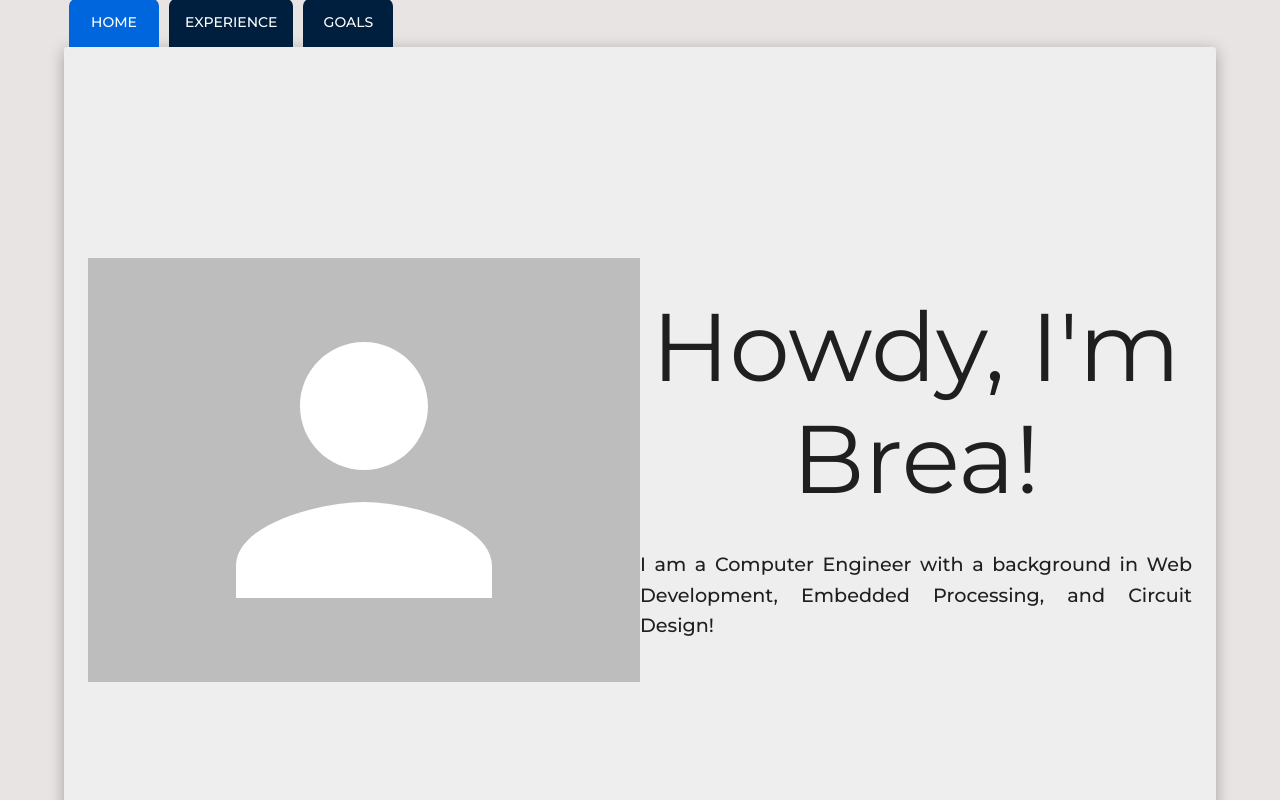
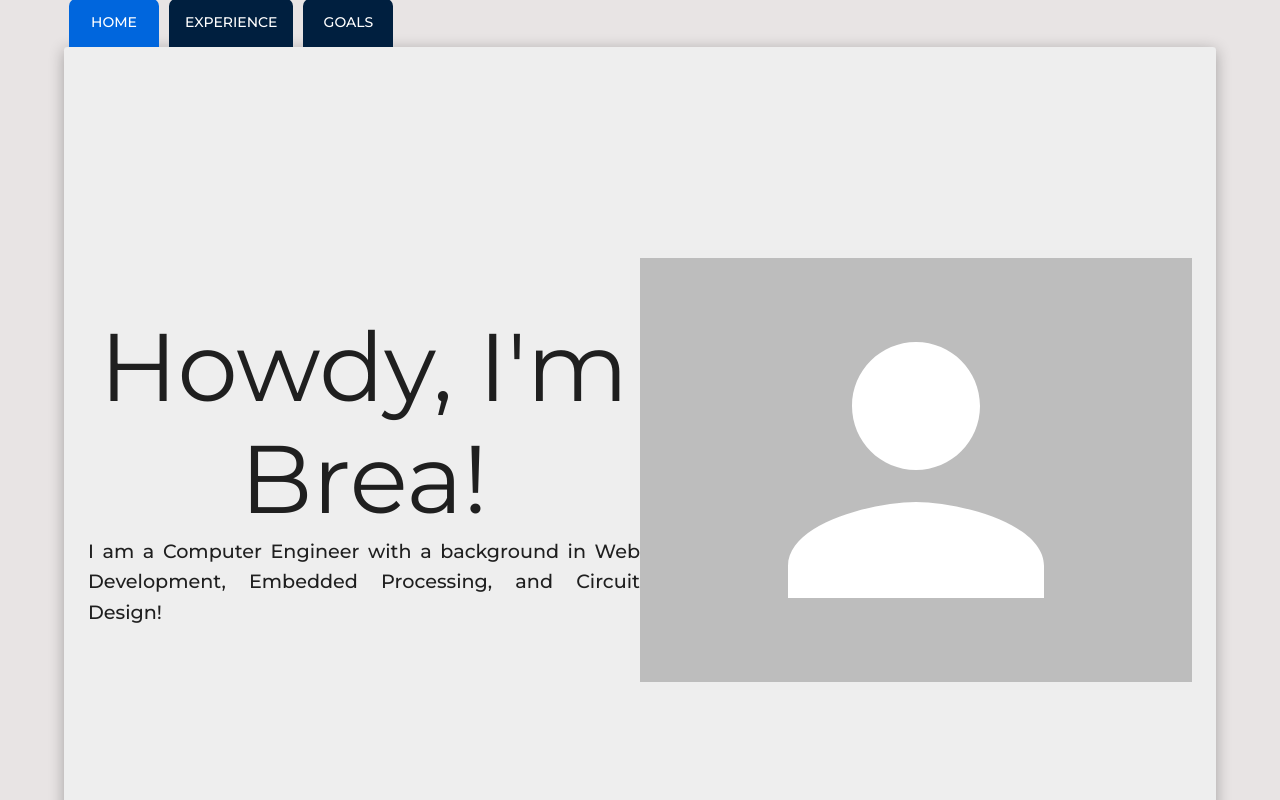
Before and after one commit to JohnMcWhirter10/personal-website, a React app: page / in a window 1280 px wide. Shown: the top 800 px of the page. Built offline with nearby package versions, Linux system fonts and the light colour scheme.

Commit message:
Updating Home Page Grid

```diff
--- a/src/pages/Home.tsx
+++ b/src/pages/Home.tsx
@@ -11,6 +11,15 @@ const Home: React.FC = () => {
       justifyContent={"center"}
       height={"800px"}
     >
+      <Grid item xs={12} sm={6} minWidth={300}>
+        <Typography variant="h1" align="center">
+          Howdy, I'm Brea!
+        </Typography>
+        <Typography variant="h6" align="justify">
+          I am a Computer Engineer with a background in Web Development,
+          Embedded Processing, and Circuit Design!
+        </Typography>
+      </Grid>
       <Grid item xs={12} sm={6} justifyItems={"center"} minWidth={300}>
         <Avatar
           alt="Professional Headshot"
@@ -19,15 +28,6 @@ const Home: React.FC = () => {
           sx={{ width: "100%", height: "auto", padding: "20px" }}
         />
       </Grid>
-      <Grid item xs={12} sm={6} minWidth={300}>
-        <Typography variant="h1" align="center" gutterBottom>
-          Howdy, I'm Brea!
-        </Typography>
-        <Typography variant="h6" align="justify" gutterBottom>
-          I am a Computer Engineer with a background in Web Development,
-          Embedded Processing, and Circuit Design!
-        </Typography>
-      </Grid>
     </Grid>
   );
 };
```
Also changed, not shown: 1 other file (tests, documents, lock files or other folders).
